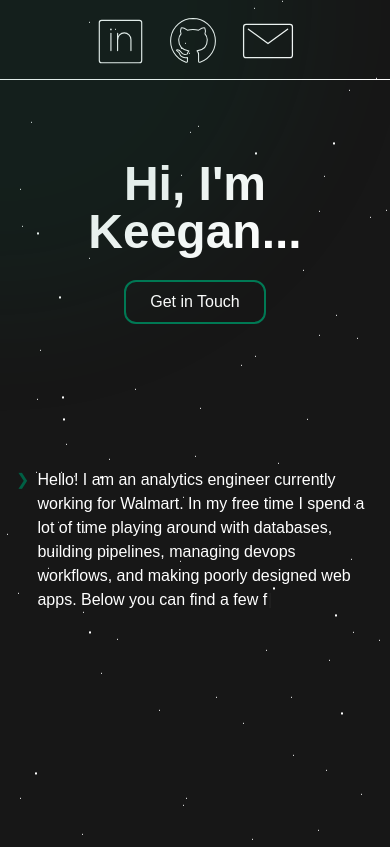
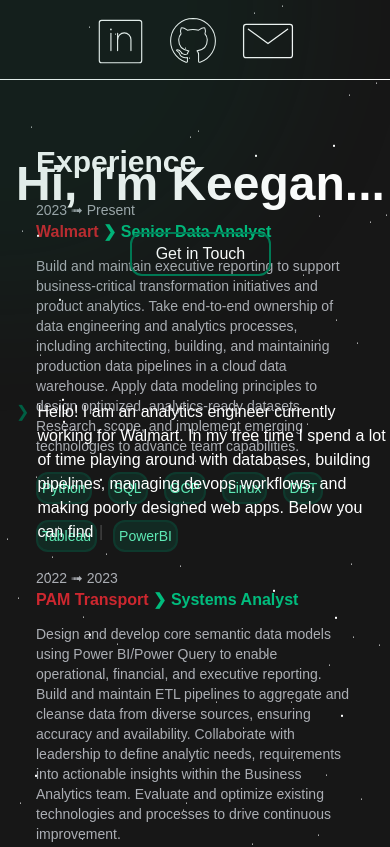
Before and after one commit to dbo-keeganpatton/personal-website-2.0, a Next.js app: page / in a window 390 px wide. Shown: the top 847 px of the page. Built offline with nearby package versions, Linux system fonts and the light colour scheme.

Commit message:
make about & hero fixed

```diff
--- a/app/page.tsx
+++ b/app/page.tsx
@@ -10,10 +10,12 @@
     return (
 
         <div>
-            <div className="flex flex-col lg:flex-row gap-28">
+            <div className="flex flex-col lg:flex-row lg:gap-28">
                 <div className="flex-1">
-                    <Hero />
-                    <About />
+                    <div className="fixed">
+                       <div className="fixed"> <Hero /> </div>
+                       <div className="fixed max-w-lg pt-64"> <About /> </div>
+                    </div>
                 </div>
                 <div className="flex-1 lg:pt-20">
                     <Jobs />
```
Also changed, not shown: app/delete.txt (deleted).
